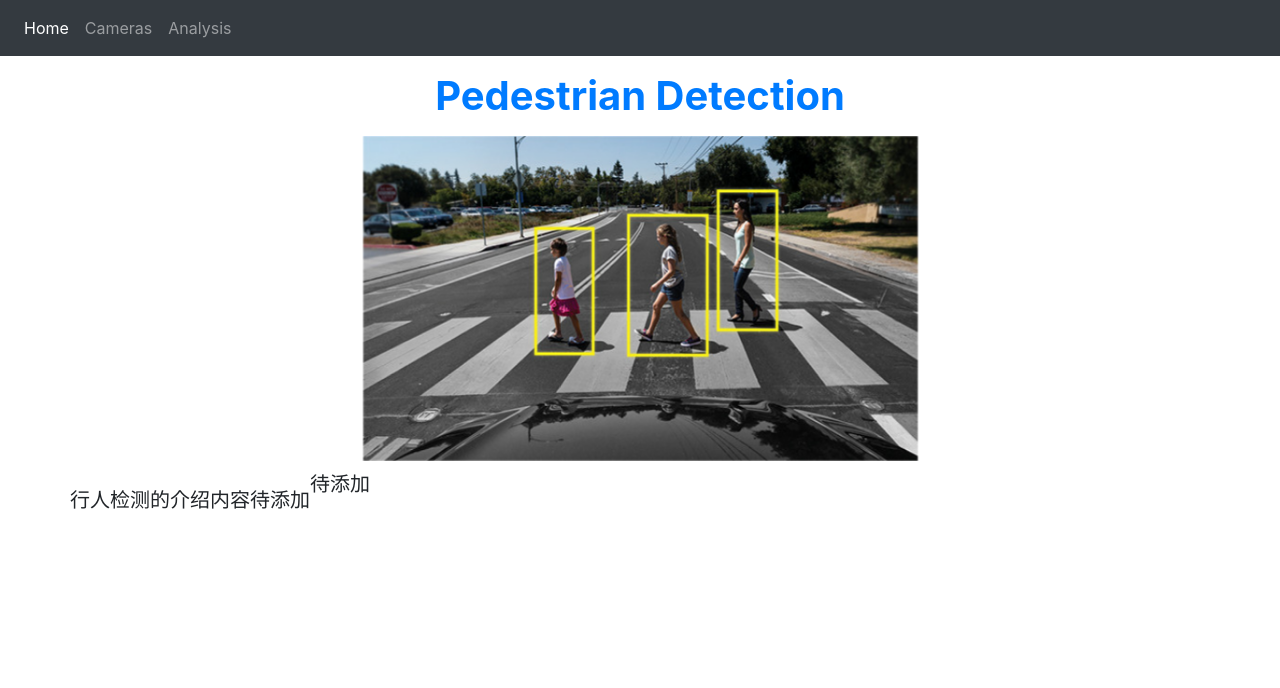
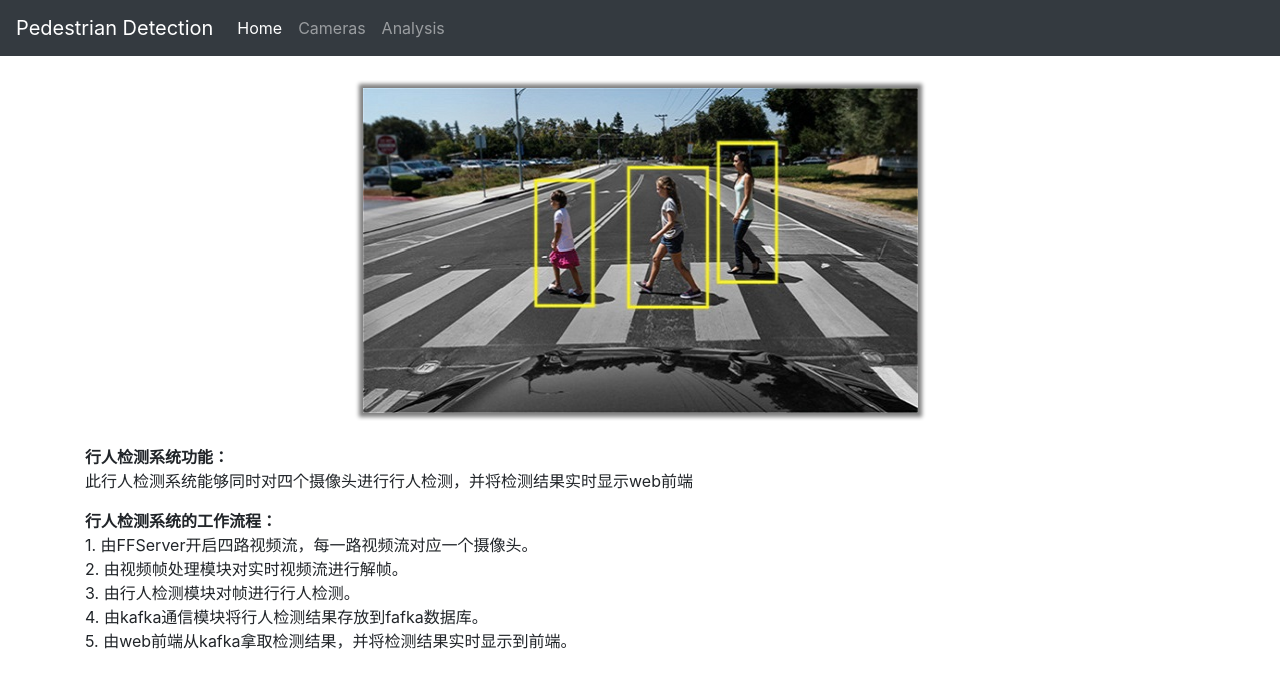
Before and after one commit to monkey-knight/pedestrain_detection, a Flask app: page / in a window 1280 px wide. Shown: the top 688 px of the page. Run offline with Flask 2, Linux system fonts and the light colour scheme; some libraries are stand-ins or nearby versions.

Commit message:
Change index.html

```diff
--- a/run.py
+++ b/run.py
@@ -16,11 +16,6 @@
 @app.route("/cameras")
 def cameras():
     return render_template("cameras.html")
-
-
-@app.route("/test")
-def test():
-    return render_template("test.html")
 
 
 def generate_camera1(camera):
--- a/templates/index.html
+++ b/templates/index.html
@@ -10,11 +10,20 @@
               integrity="sha384-9gVQ4dYFwwWSjIDZnLEWnxCjeSWFphJiwGPXr1jddIhOegiu1FwO5qRGvFXOdJZ4" crossorigin="anonymous">
 
         <title>Pedestrian Detection</title>
+
+        <style>
+            img{
+                box-shadow: 0px 0px 4px 4px gray;
+                margin-top: 8px;
+                margin-bottom: 8px;
+            }
+        </style>
     </head>
     <body>
         <!--navigation bar-->
         <header>
-            <nav class="navbar navbar-expand-lg navbar-dark bg-dark">
+            <nav class="navbar navbar-expand-lg navbar-dark bg-dark fixed-top">
+                <a class="navbar-brand" href="/">Pedestrian Detection</a>
                 <div class="collapse navbar-collapse" id="navbarNav">
                     <ul class="navbar-nav">
                         <li class="nav-item active">
@@ -62,14 +71,18 @@
                 </div>
 
                 <!--the content-->
-                <div class="row align-items-center">
-                    <p class="lead mt-4">
-                        行人检测的介绍内容待添加
-                    </p>
-                    <p class="lead mb-4">
-                        待添加
-                    </p>
-                </div>
+                <p class="mt-4">
+                    <strong>行人检测系统功能：</strong><br>
+                    此行人检测系统能够同时对四个摄像头进行行人检测，并将检测结果实时显示web前端
+                </p>
+                <p class="mb-4">
+                    <strong>行人检测系统的工作流程：</strong><br>
+                    1. 由FFServer开启四路视频流，每一路视频流对应一个摄像头。<br>
+                    2. 由视频帧处理模块对实时视频流进行解帧。<br>
+                    3. 由行人检测模块对帧进行行人检测。<br>
+                    4. 由kafka通信模块将行人检测结果存放到fafka数据库。<br>
+                    5. 由web前端从kafka拿取检测结果，并将检测结果实时显示到前端。
+                </p>
             </div>
         </main>
 
```
Also changed, not shown: templates/test.html (deleted, +0 -19 lines), static/images/index1.jpg, static/images/index2.jpg, static/images/index3.jpg.
